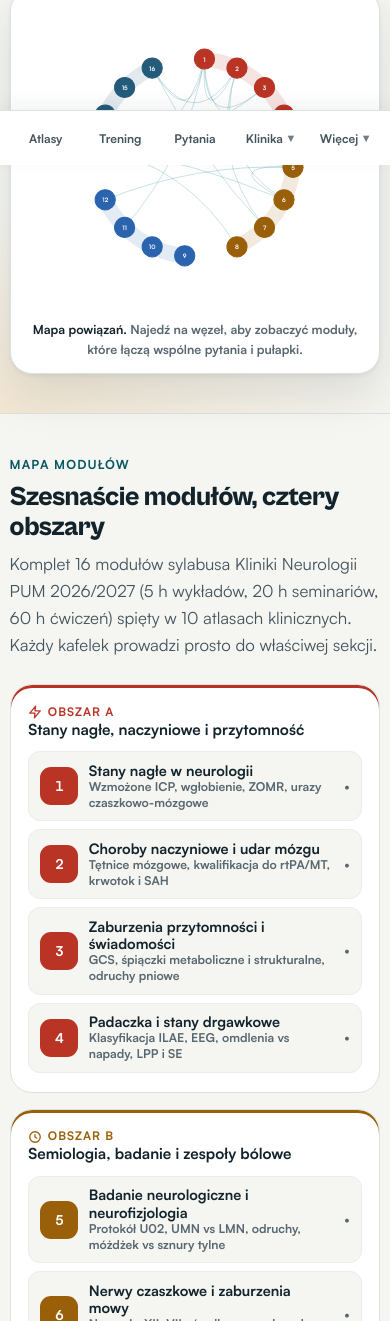
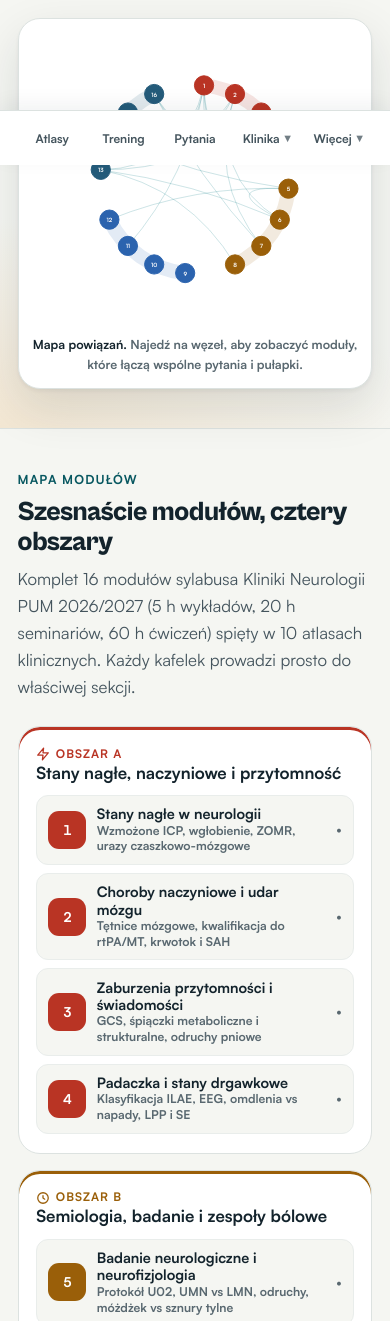
Before and after one commit to mmlsk/neurologia-hub, a plain HTML site: page index.html in a window 390 px wide. Shown: the part 679-2000 px from the top of the page. Drawn offline with Linux system fonts and the light colour scheme.

Commit message:
fix(ui): align wrap edges, mobile bottom nav padding, and card focus rings

```diff
--- a/css/hub.css
+++ b/css/hub.css
@@ -120,7 +120,7 @@ h2{font-size:clamp(1.7rem,3.4vw,2.4rem);margin-bottom:.5rem}
 h3{font-size:1.15rem;font-family:var(--font-body);font-weight:700;letter-spacing:0}
 p{max-width:72ch}
 :focus-visible{outline:3px solid var(--teal);outline-offset:2px;border-radius:6px}
-.wrap{width:min(1180px,100% - 2rem);margin-inline:auto}
+.wrap{width:min(1240px,100% - 2.5rem);margin-inline:auto}
 .sr{position:absolute;width:1px;height:1px;overflow:hidden;clip:rect(0 0 0 0);white-space:nowrap}
 .sr:focus{position:fixed;top:12px;left:12px;z-index:200;width:auto;height:auto;clip:auto;overflow:visible;padding:.55rem .95rem;border-radius:999px;background:var(--ink);color:var(--ink-inv);font-weight:800;text-decoration:none;box-shadow:var(--shadow-lg)}
 .eyebrow{font-size:.78rem;font-weight:800;letter-spacing:.09em;text-transform:uppercase;color:var(--teal-d);margin-bottom:.5rem}
@@ -241,12 +241,13 @@ section.blk{padding:clamp(2.6rem,6vw,4.6rem) 0;border-top:1px solid var(--line)}
 /* ---------- module map ---------- */
 .map{display:grid;grid-template-columns:repeat(4,minmax(0,1fr));gap:1rem}
 .mgroup{background:var(--surface);border:1px solid var(--line);border-radius:var(--r-lg);padding:1.1rem 1.1rem 1.2rem;box-shadow:inset 0 3px 0 0 var(--gc)}
-.mgroup h3{font-size:.95rem;margin-bottom:.15rem}
+.mgroup h3{font-size:1.05rem;margin-bottom:.15rem}
 .mgroup .gl{display:flex;align-items:center;gap:.35rem;font-size:.74rem;font-weight:800;letter-spacing:.09em;color:var(--gc);text-transform:uppercase}
 .mgroup .gl svg{flex:none}
 .mgroup .stack{display:grid;gap:.5rem;margin-top:.8rem}
 .mtile{display:grid;grid-template-columns:auto 1fr auto;gap:.65rem;align-items:center;padding:.6rem .7rem;border:1px solid var(--line-2);border-radius:12px;background:var(--bg);text-decoration:none;color:var(--ink);transition:transform .15s,box-shadow .15s,border-color .15s;text-align:left;width:100%}
 a.mtile:hover{transform:translateY(-2px);box-shadow:var(--shadow);border-color:var(--gc);background:var(--surface)}
+a.mtile:focus-visible,.art-card:focus-visible,.acard:focus-visible,.step:focus-visible{outline:3px solid var(--teal-d);outline-offset:2px}
 .mtile .nb{width:38px;height:38px;border-radius:11px;background:var(--gc);color:var(--ink-inv);display:grid;place-items:center;font:800 .85rem var(--font-body);font-variant-numeric:tabular-nums}
 .mtile b{display:block;font-size:.9rem;line-height:1.2}
 .mtile small{display:block;font-size:.76rem;color:var(--muted);font-weight:600;line-height:1.3}
@@ -511,14 +512,14 @@ body.reader footer.ft{display:none}
 }
 @media (max-width:720px){
   :root{--bar-h:58px}
-  .wrap{width:min(1180px,100% - 1.2rem)}
+  .wrap{width:min(1240px,100% - 2.2rem)}
   .bar .wrap{gap:.35rem;justify-content:space-between}
   .logo{font-size:1.05rem}
   .logo small,.srch .lbl,.srch kbd,.pwa-install .lbl,.ring-mini span{display:none}
   .btn-calc{display:inline-flex}
   .srch,.pwa-install{min-width:44px;min-height:44px;padding:0 .55rem}
   .bar{-webkit-backdrop-filter:none;backdrop-filter:none;background:var(--bg)}
-  .menu{position:fixed;left:0;right:0;bottom:0;z-index:40;margin:0;gap:.15rem;justify-content:space-between;background:var(--surface);border-top:1px solid var(--line);padding:.3rem max(.6rem,env(safe-area-inset-right)) calc(.3rem + env(safe-area-inset-bottom)) max(.6rem,env(safe-area-inset-left));box-shadow:0 -6px 20px rgba(19,35,44,.06);overflow:visible}
+  .menu{position:fixed;left:0;right:0;bottom:0;z-index:40;margin:0;gap:.15rem;justify-content:space-between;background:var(--surface);border-top:1px solid var(--line);padding:.3rem max(1.1rem,env(safe-area-inset-right)) calc(.3rem + env(safe-area-inset-bottom)) max(1.1rem,env(safe-area-inset-left));box-shadow:0 -6px 20px rgba(19,35,44,.06);overflow:visible}
   .menu>li{flex:1;min-width:0;display:flex}
   .menu>li.nav-start{display:none}
   .menu>li>a,.menu>li>.nav-dd-btn{width:100%;justify-content:center;text-align:center;padding:.35rem .18rem;min-height:44px;font-size:.75rem;border-radius:12px}
```
